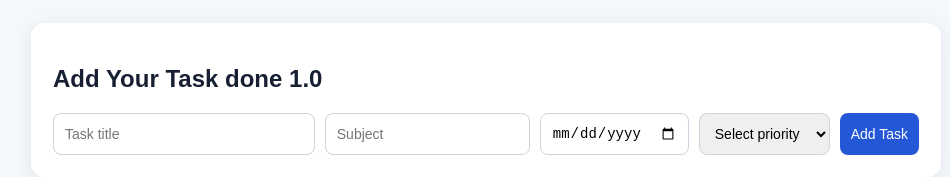
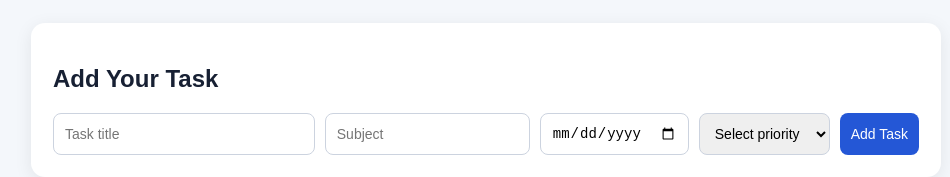
Before and after one commit to janhavii67/Devops_CIE, a website: page public/index.html in a window 1280 px wide. Shown: the part 153-330 px from the top of the page, without its empty margins (154-1104 px from the left). Drawn offline with Linux system fonts and the light colour scheme; no server answers.

Commit message:
changed heading

```diff
--- a/public/index.html
+++ b/public/index.html
@@ -16,7 +16,7 @@
     </header>
 
     <section class="card">
-      <h2>Add Your Task done 1.0</h2>
+      <h2>Add Your Task </h2>
       <form id="taskForm">
         <input id="title" placeholder="Task title" required>
         <input id="subject" placeholder="Subject" required>
```
